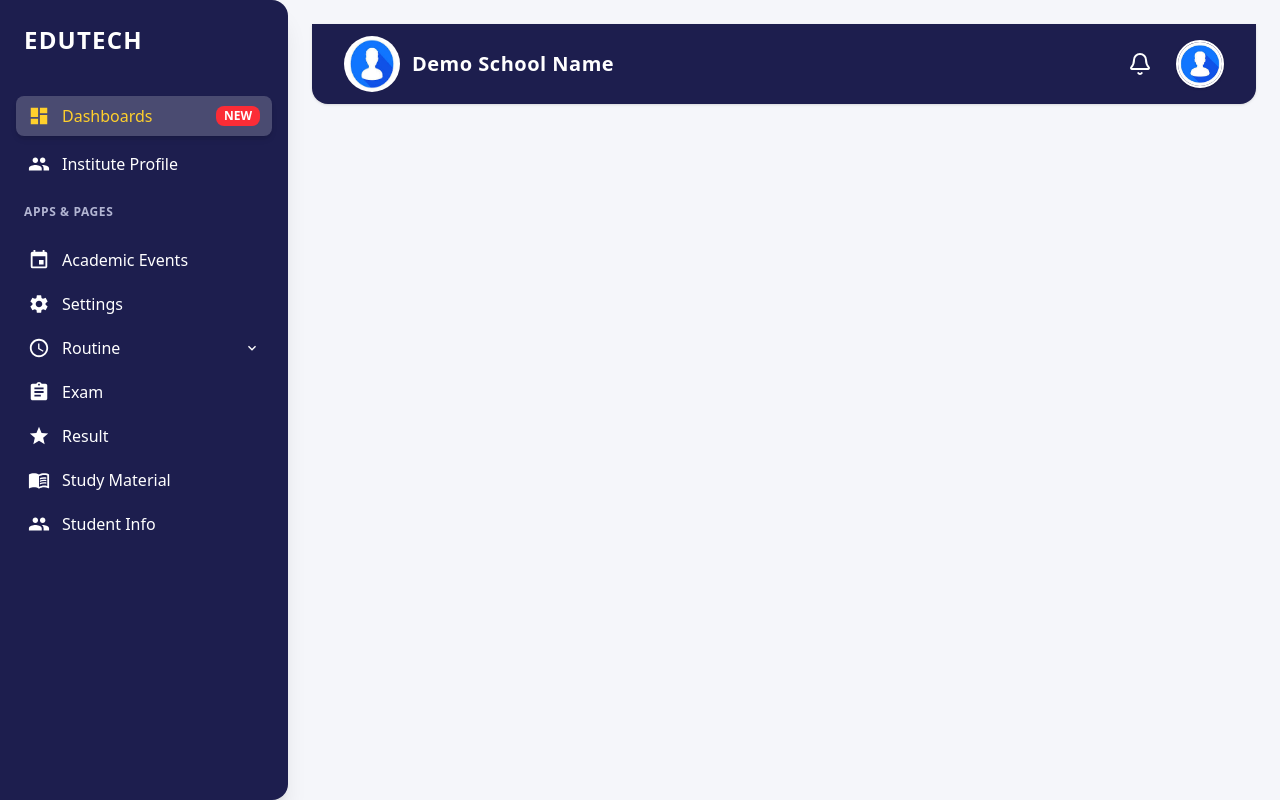
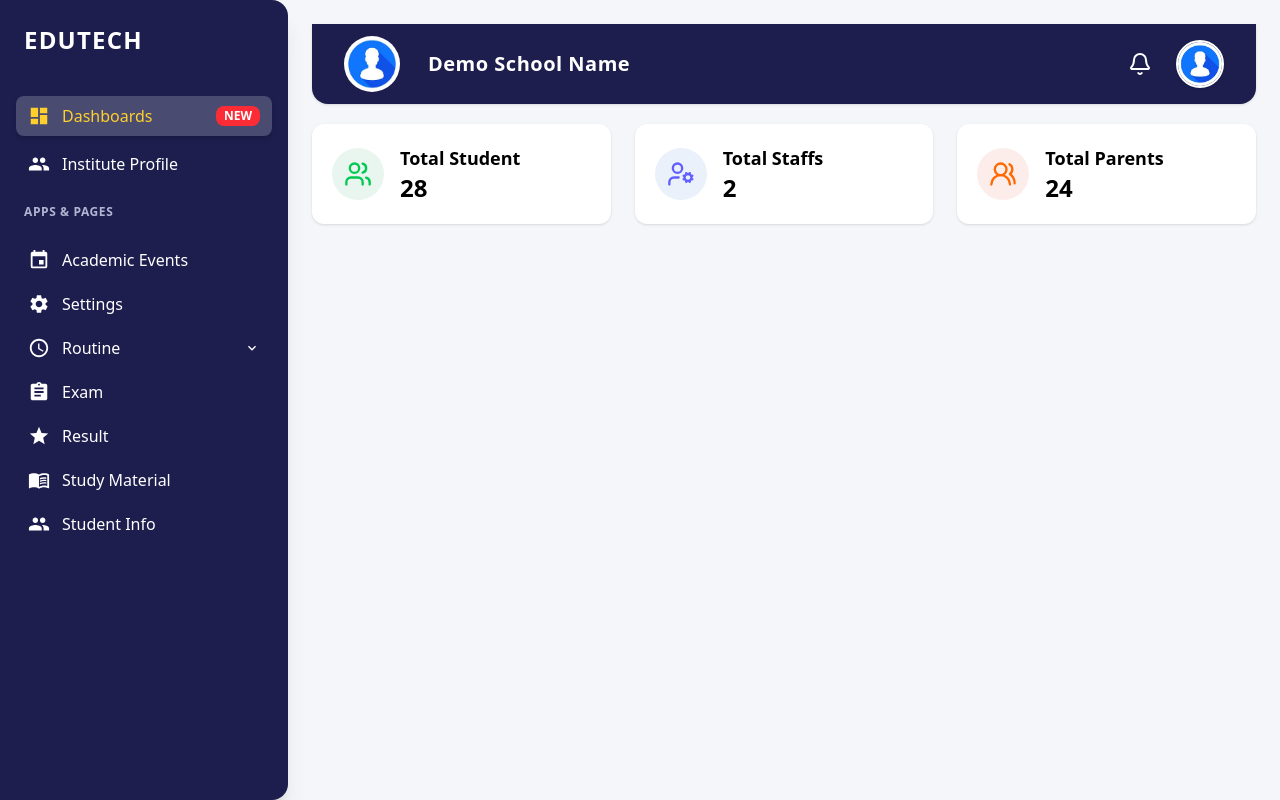
Before and after one commit to Shanto93/school-management-website, a React (Vite) app: page /dashboards in a window 1280 px wide. Built offline with nearby package versions, Linux system fonts and the light colour scheme.

Commit message:
Make dashboard sidebar scrollable; add TotalOverview component

```diff
--- a/src/components/Header.jsx
+++ /dev/null
@@ -1,11 +0,0 @@
-import React from "react";
-
-const Header = () => {
-  return (
-    <div>
-      <h1>This is Header</h1>
-    </div>
-  );
-};
-
-export default Header;
--- a/src/layout/DashboardLayout.jsx
+++ b/src/layout/DashboardLayout.jsx
@@ -70,10 +70,11 @@ const DashboardLayout = () => {
 
       {/* Sidebar */}
       <aside
-        className={`fixed md:static top-0 left-0 h-full w-72 bg-[#1d1e4e] text-white shadow-xl rounded-tr-2xl rounded-br-2xl flex flex-col py-6 px-4 z-50
+        className={`fixed md:static top-0 left-0 h-full w-full bg-[#1d1e4e] text-white shadow-xl rounded-tr-2xl rounded-br-2xl flex flex-col py-6 px-4 z-50
         transition-transform duration-300
         ${sidebarOpen ? 'translate-x-0' : '-translate-x-full'}
         md:translate-x-0 md:flex md:w-72 md:min-h-screen
+        overflow-y-auto max-h-screen md:overflow-visible md:max-h-none
         `}
         style={{ minWidth: '18rem' }}
       >
@@ -98,8 +99,7 @@ const DashboardLayout = () => {
                   className={({ isActive }) =>
                     `flex items-center gap-3 px-3 py-2 rounded-lg transition-all
                      font-medium
-                     ${isActive ? 'bg-white/20 text-[#ffd02c] shadow-md' : 'hover:bg-white/10 hover:text-[#ffd02c]'}
-                    `
+                     ${isActive ? 'bg-white/20 text-[#ffd02c] shadow-md' : 'hover:bg-white/10 hover:text-[#ffd02c]'}`
                   }
                   onClick={() => setSidebarOpen(false)}
                 >
@@ -149,8 +149,7 @@ const DashboardLayout = () => {
                                   to={sub.to}
                                   className={({ isActive }) =>
                                     `block px-3 py-1 rounded-md text-sm transition-all
-                                     ${isActive ? 'bg-[#ffd02c] text-[#1d1e4e]' : 'text-[#f1f1f1] hover:bg-white/10'}
-                                    `
+                                     ${isActive ? 'bg-[#ffd02c] text-[#1d1e4e]' : 'text-[#f1f1f1] hover:bg-white/10'}`
                                   }
                                   onClick={() => setSidebarOpen(false)}
                                 >
@@ -167,8 +166,7 @@ const DashboardLayout = () => {
                         className={({ isActive }) =>
                           `flex items-center gap-3 px-3 py-2 rounded-lg transition-all
                            font-medium
-                           ${isActive ? 'bg-white/20 text-[#ffd02c] shadow-md' : 'hover:bg-white/10 hover:text-[#ffd02c]'}
-                          `
+                           ${isActive ? 'bg-white/20 text-[#ffd02c] shadow-md' : 'hover:bg-white/10 hover:text-[#ffd02c]'}`
                         }
                         onClick={() => setSidebarOpen(false)}
                       >
--- a/src/modules/Dashboards/Header.jsx
+++ b/src/modules/Dashboards/Header.jsx
@@ -1,33 +1,32 @@
-import React from 'react';
-import { Bell } from 'lucide-react'; // or use your icon library
+import { Bell } from 'lucide-react';
 import userImg from "../../assets/user.jpg";
 
 const Header = () => {
     return (
-        <div className="w-full bg-[#1d1e4e] text-white shadow flex items-center justify-between px-8 py-3 h-20 rounded-b-2xl">
+        <div className="w-full bg-[#1d1e4e] text-white shadow flex items-center justify-between px-3 md:px-8 py-2 md:py-3 md:h-20 rounded-b-2xl">
             {/* Left: School Name and Subtitle */}
-            <div className="flex items-center gap-4">
-
-                <div className='flex items-center'>
-                    <img className='h-14 w-14 rounded-full' src={userImg} alt="User Image" />
-                    <h2 className="text-xl font-bold tracking-wide ml-3">Demo School Name</h2>
-
-                </div>
+            <div className="flex items-center gap-2 md:gap-4">
+                <img
+                    className="h-10 w-10 md:h-14 md:w-14 rounded-full object-cover"
+                    src={userImg}
+                    alt="User"
+                />
+                <h2 className="text-base md:text-xl font-bold tracking-wide ml-2 md:ml-3 whitespace-normal break-words max-w-[130px] sm:max-w-xs md:max-w-sm lg:max-w-md">
+                    Demo School Name
+                </h2>
             </div>
 
             {/* Right: Notification + Profile */}
-            <div className="flex items-center gap-6">
+            <div className="flex items-center gap-3 md:gap-6">
                 {/* Notification Bell */}
                 <button className="relative focus:outline-none">
-                    <Bell className="w-6 h-6" />
-                    {/* Optional notification dot */}
-                    {/* <span className="absolute top-0 right-0 block w-2 h-2 bg-red-500 rounded-full"></span> */}
+                    <Bell className="w-5 h-5 md:w-6 md:h-6" />
                 </button>
                 {/* Profile Image */}
                 <img
                     src={userImg}
                     alt="User"
-                    className="w-12 h-12 rounded-full border-2 border-white object-cover shadow"
+                    className="w-8 h-8 md:w-12 md:h-12 rounded-full border-2 border-white object-cover shadow"
                 />
             </div>
         </div>
--- /dev/null
+++ b/src/modules/Dashboards/TotalOverview.jsx
@@ -0,0 +1,45 @@
+import { Users, UserCog, UsersRound } from 'lucide-react';
+
+const stats = [
+    {
+        title: "Total Student",
+        value: 28,
+        icon: <Users className="w-7 h-7 text-green-500" />,
+        bg: "bg-[#e8f6ef]",
+    },
+    {
+        title: "Total Staffs",
+        value: 2,
+        icon: <UserCog className="w-7 h-7 text-indigo-500" />,
+        bg: "bg-[#eaf1fb]",
+    },
+    {
+        title: "Total Parents",
+        value: 24,
+        icon: <UsersRound className="w-7 h-7 text-orange-500" />,
+        bg: "bg-[#fcedeb]",
+    },
+];
+
+const TotalOverview = () => {
+    return (
+        <div className="grid grid-cols-1 sm:grid-cols-3 gap-6 mt-5">
+            {stats.map((item, idx) => (
+                <div
+                    key={idx}
+                    className="flex items-center p-5 rounded-xl shadow bg-white"
+                >
+                    <div className={`rounded-full p-3 ${item.bg} mr-4`}>
+                        {item.icon}
+                    </div>
+                    <div>
+                        <div className="text-lg font-semibold">{item.title}</div>
+                        <div className="text-2xl font-bold">{item.value}</div>
+                    </div>
+                </div>
+            ))}
+        </div>
+    );
+};
+
+export default TotalOverview;
--- a/src/pages/Dashboards.jsx
+++ b/src/pages/Dashboards.jsx
@@ -1,10 +1,12 @@
 import React from 'react';
 import Header from '../modules/Dashboards/Header';
+import TotalOverview from '../modules/Dashboards/TotalOverview';
 
 const Dashboards = () => {
     return (
         <div>
             <Header></Header>
+            <TotalOverview></TotalOverview>
         </div>
     );
 };
```
